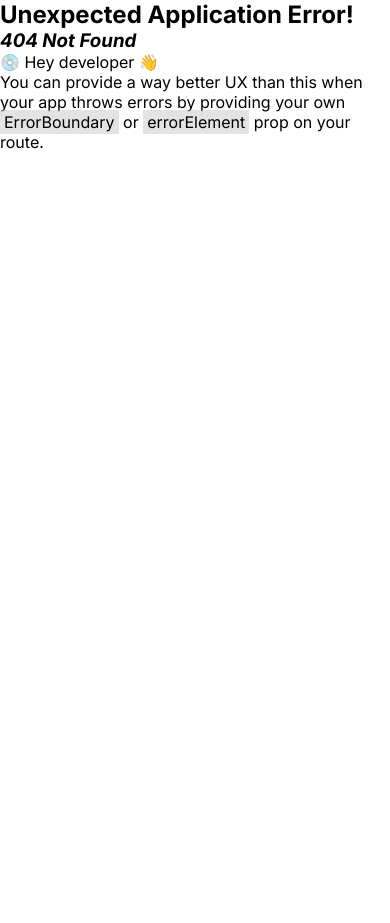
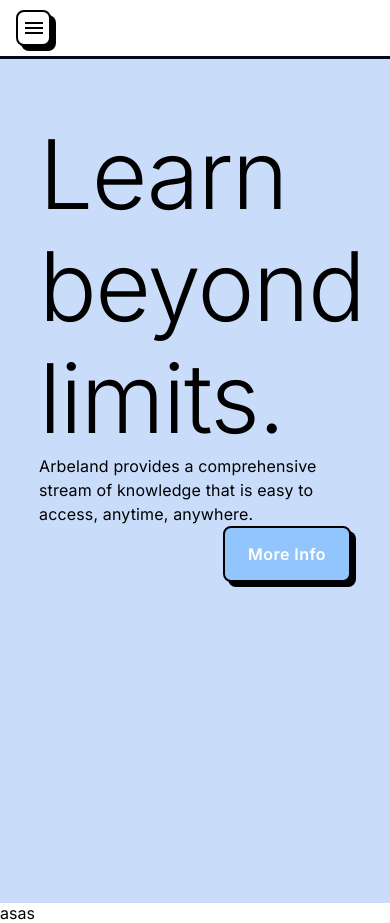
Before and after one commit to 44120N/Arbeland, a React (Vite) app: page /Arbeland/landing in a window 390 px wide. Before the commit this address had no page. Before the commit the page ends 844 px from the top, so only its background shows below. Built offline with nearby package versions, Linux system fonts and the light colour scheme.

Commit message:
today i am not smart enough to make a responsive landing page. But here it is

```diff
--- a/src/main.jsx
+++ b/src/main.jsx
@@ -1,6 +1,7 @@
 import { StrictMode } from "react";
 import { createRoot } from "react-dom/client";
 import Boilerplate from "./pages/Boilerplate.jsx";
+import Landing from "./pages/Landing.jsx";
 import App from "./App.jsx";
 import "./index.css";
 
@@ -17,6 +18,10 @@
                 path: "boilerplate",
                 element: <Boilerplate />,
             },
+            {
+                path: "landing",
+                element: <Landing />,
+            },
         ],
     },
 ]);
--- /dev/null
+++ b/src/pages/Landing.jsx
@@ -0,0 +1,42 @@
+// move this to Home.jsx later
+
+import { Stack, Typography } from "@mui/material";
+import Accordion from "../components/Accordion";
+import Button from "../components/Button";
+import Dropdown from "../components/Dropdown";
+
+export default function Landing() {
+    const logoSrc = "./arbeland.png";
+    return (
+        <>
+            <Stack direction={"row"}>
+                <Stack
+                    sx={{
+                        width: "100vw",
+                        height: "100vh",
+                        bgcolor: "white.main",
+                        display: "flex",
+                        p: "15% 10%",
+                    }}
+                >
+                    <Typography variant="h1">Learn beyond limits.</Typography>
+                    <Typography>
+                        Arbeland provides a comprehensive stream of knowledge
+                        that is easy to access, anytime, anywhere.
+                    </Typography>
+                    <Stack sx={{ alignItems: "end" }}>
+                        <Button
+                            color={"#fff"}
+                            bgcolor={"#93c5fd"}
+                            bdcolor={"#000"}
+                            sx={{ width: "8em", height: "3.5em", p: 2 }}
+                        >
+                            More Info
+                        </Button>
+                    </Stack>
+                </Stack>
+            </Stack>
+            <Stack>asas</Stack>
+        </>
+    );
+}
```
Also changed, not shown: public/arbeland.png (added).
